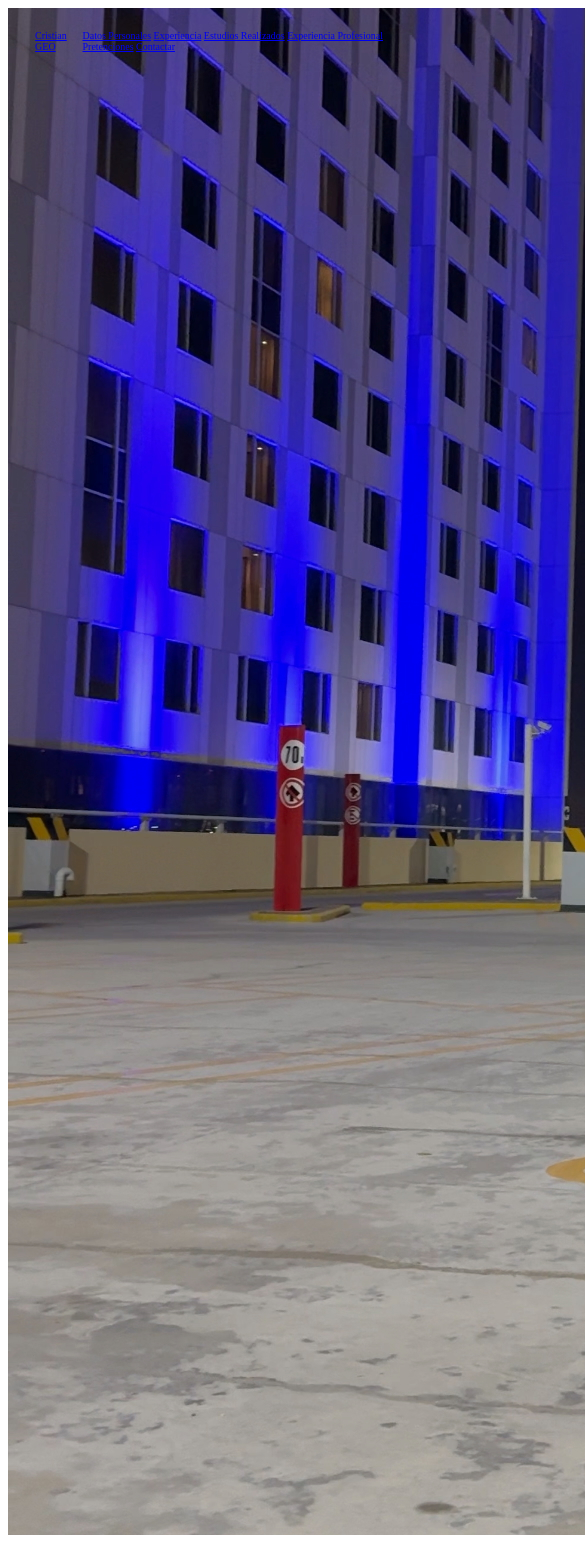
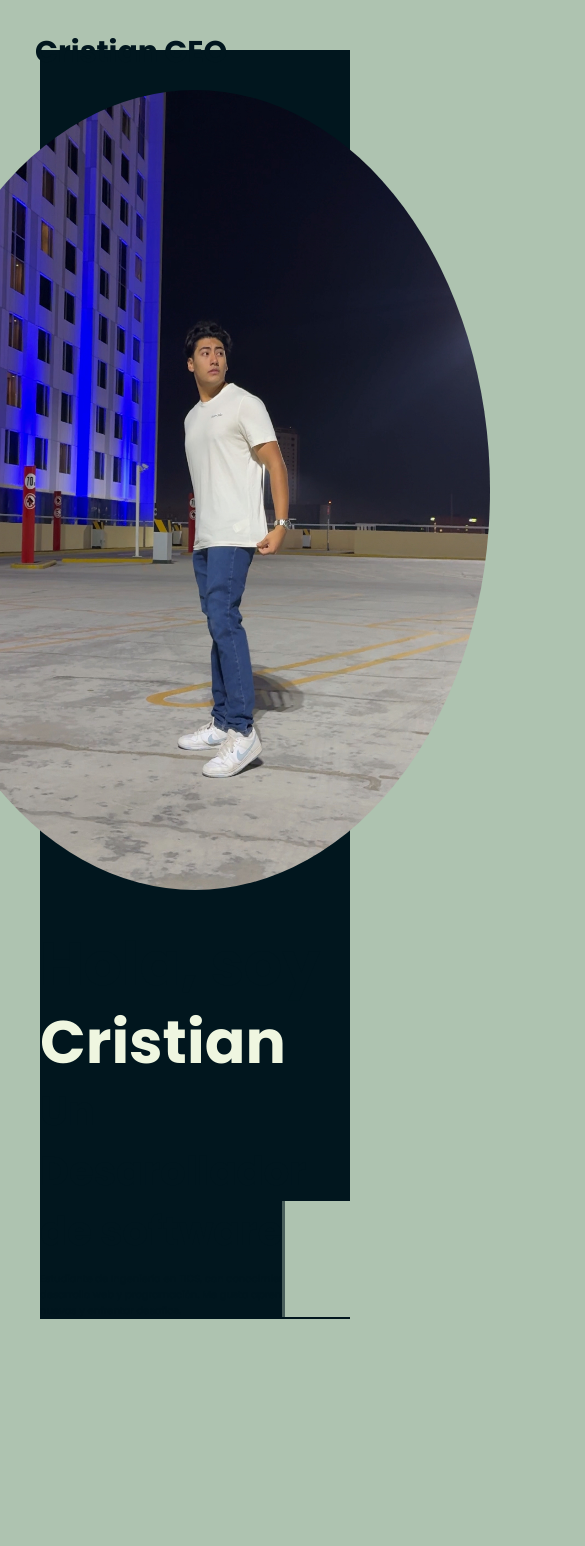
Before and after one commit to Quishy08/portafolio, a plain HTML site: page index.html in a window 390 px wide. Shown: the top 1546 px of the page, 585 px wide, since content can reach past the window. After the commit the page ends 1369 px from the top, so only its background shows below. Drawn offline with Linux system fonts and the light colour scheme.

Commit message:
CSS finshed/ has to be resized

```diff
--- a/CSS/estilos.css
+++ b/CSS/estilos.css
@@ -1,6 +1,6 @@
 @import url("https://fonts.googleapis.com/css2?family=Poppins:wght@400;700&display=swap");
 
-inicio {
+* {
   margin: 0;
   padding: 0;
   box-sizing: border-box;
@@ -18,8 +18,8 @@
   width: 100%;
   height: 100%;
   overflow-x: hidden;
-  background-color: EFF6E0;
-  color: white;
+  background-color: #aec3b0;
+  color: #01161e;
 }
 
 header {
@@ -38,4 +38,180 @@
 }
 
 .logo {
+  font-size: 3rem;
+  color: #01161e;
+  font-weight: 800;
+  cursor: pointer;
+  transition: 0.5s ease;
 }
+.logo:hover {
+  transform: scale(1.1);
+}
+
+nav a {
+  font-size: 1.8 rem;
+  color: #eff6e0;
+  margin-left: 10 rem;
+  font-weight: 500;
+  transition: 0.3 ease;
+  border-bottom: 3px solid transparent;
+}
+
+nav a:hover,
+nav a.active {
+  color: #01161e;
+  border-bottom: 3px solid #01161e;
+}
+
+@media (max-width: 995px) {
+  nav {
+    position: absolute;
+    display: none;
+    top: 100%;
+    right: 0;
+    width: 40%;
+    border-left: 3px solid #01161e;
+    border-bottom: 3px solid #01161e;
+    border-bottom-left-radius: 2rem;
+    padding: 1rem solid;
+    background-color: #01161e;
+    border-top: black;
+  }
+
+  nav.active {
+    display: block;
+  }
+
+  nav a {
+    display: block;
+    font-size: 2rem;
+    margin: 3rem 0;
+  }
+
+  nav a:hover,
+  nav a.active {
+    padding: 1rem;
+    border-radius: 0.5 rem;
+    border-bottom: 0.5 rem solid #01161e;
+  }
+
+  section {
+    min-height: 100vh;
+    padding: 5rem 9% 5 rem;
+  }
+
+  .inicio {
+    display: flex;
+    justify-content: center;
+    align-items: center;
+    gap: 8rem;
+    background-color: #01161e;
+  }
+  .inicio .inicio-contenido h1 {
+    font-size: 6rem;
+    font-weight: 700;
+    line-height: 1.3;
+  }
+
+  span {
+    color: #eff6e0;
+  }
+}
+
+.inicio-contenido h3 {
+  font-size: 4rem;
+  margin-bottom: 1rem;
+  font-weight: 700;
+}
+
+.inicio-img {
+  border-radius: 50%;
+}
+
+.inicio-img img {
+  position: relative;
+  width: 32vw;
+  border-radius: 50%;
+  box-shadow: 0 0 25px solid #01161e;
+  cursor: pointer;
+  transition: 0.2s linear;
+}
+
+.inicio-img img:hover {
+  font-size: 1, 8 rem;
+  font-weight: 500;
+}
+
+.texto-escribiendo {
+  font-size: 34px;
+  font-weight: 600;
+  min-width: 280px;
+}
+
+.texto-escribiendo span {
+  position: relative;
+}
+
+.texto-escribiendo span::before {
+  content: "Ingeniero en software";
+  color: #01161e;
+  animation: words 20s infinite;
+}
+
+.texto-escribiendo span::after {
+  content: "";
+  background-color: #aec3b0;
+  position: absolute;
+  width: calc(100% + 8px);
+  height: 100%;
+  border-left: 3px solid #aec3b0;
+  right: -8;
+  animation: cursor 0.6s infinite;
+}
+
+@keyframes cursor {
+  to {
+    border-left: 3px solid #01161e;
+  }
+}
+
+@keyframes words {
+  0%,
+  20% {
+    content: "Desarollador de web";
+  }
+  21%,
+  40% {
+    content: "Desarollador de software";
+  }
+  41%,
+  60% {
+    content: "Diseñador Web";
+  }
+}
+
+@media (max-width: 1000px) {
+  .inicio {
+    gap: 3rem;
+  }
+}
+
+@media (max-width: 995px) {
+  .inicio {
+    flex-direction: column;
+    margin: 5rem 4rem;
+  }
+
+  .incio .inicio-contenido h3 {
+    font-size: 2.5 rem;
+  }
+
+  .inicio-contenido h1 {
+    font-size: 5rem;
+  }
+
+  .inicio-img img {
+    width: 70vh;
+    margin-top: 4rem;
+  }
+}
--- a/index.html
+++ b/index.html
@@ -3,6 +3,10 @@
   <head>
     <meta charset="UTF-8" />
     <meta name="viewport" content="width=device-width, initial-scale=1.0" />
+    <link
+      rel="stylesheet"
+      href="https://cdnjs.cloudflare.com/ajax/libs/font-awesome/6.5.2/css/all.min.css"
+    />
     <link rel="stylesheet" href="/CSS/estilos.css" />
     <title>CV CGEO</title>
   </head>
@@ -20,11 +24,16 @@
     </header>
     <section class="inicio">
       <div class="inicio-img">
-        <img src="/images/imagen_personal.jpeg" alt="foto personal" />
+        <img
+          src="/images/imagen_personal.jpeg"
+          alt="foto personal"
+          width="800px"
+          height="800px"
+        />
       </div>
-      <div class="contenido-inicio">
+      <div class="inicio-contenido">
         <h1>Hola, soy <span>Cristian</span></h1>
-        <h3 class="texto-cambio">Un <span></span></h3>
+        <h3 class="texto-escribiendo">Un <span></span></h3>
         <p>
           Estudiante de Ingeniería en TICS, con conocimientos en desarrollo web
           y programación. Me gusta aprender cosas nuevas y enfrentar desafíos.
```
